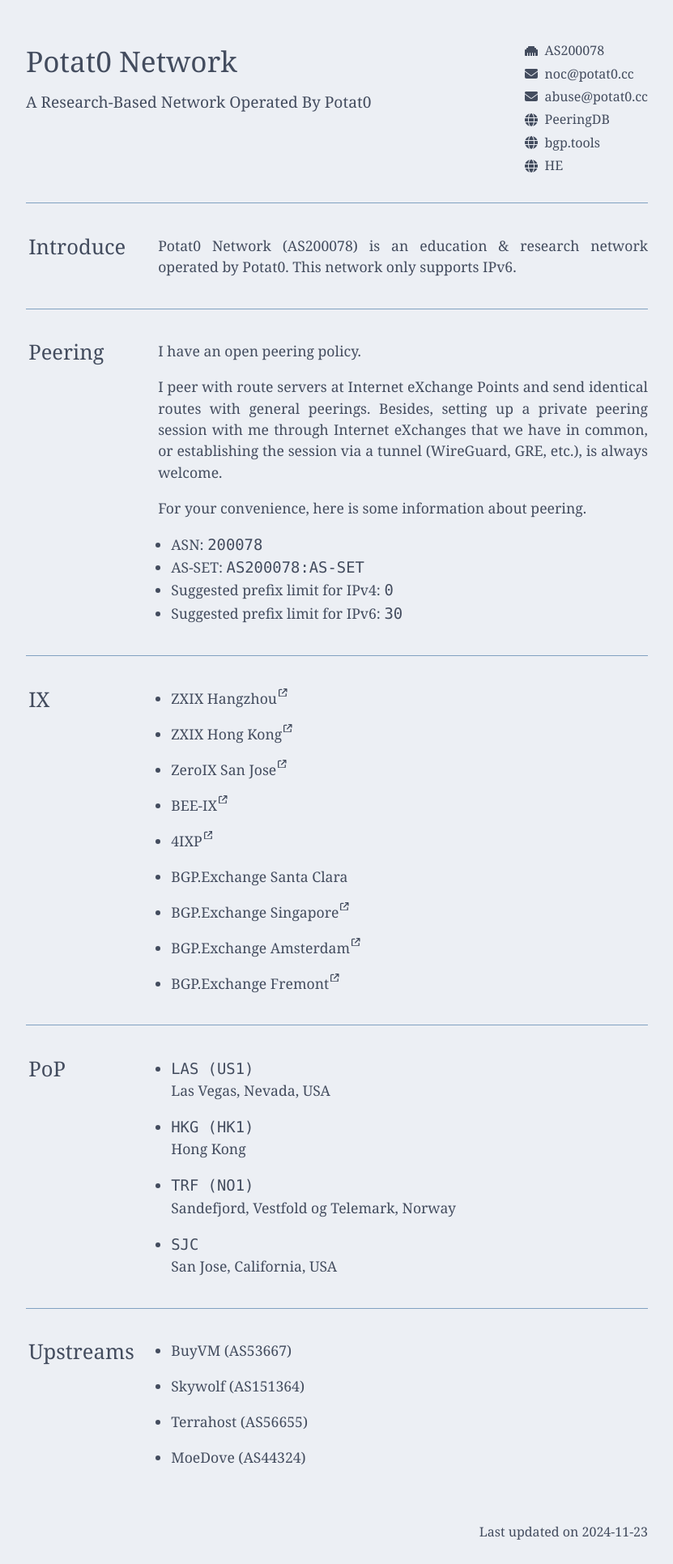
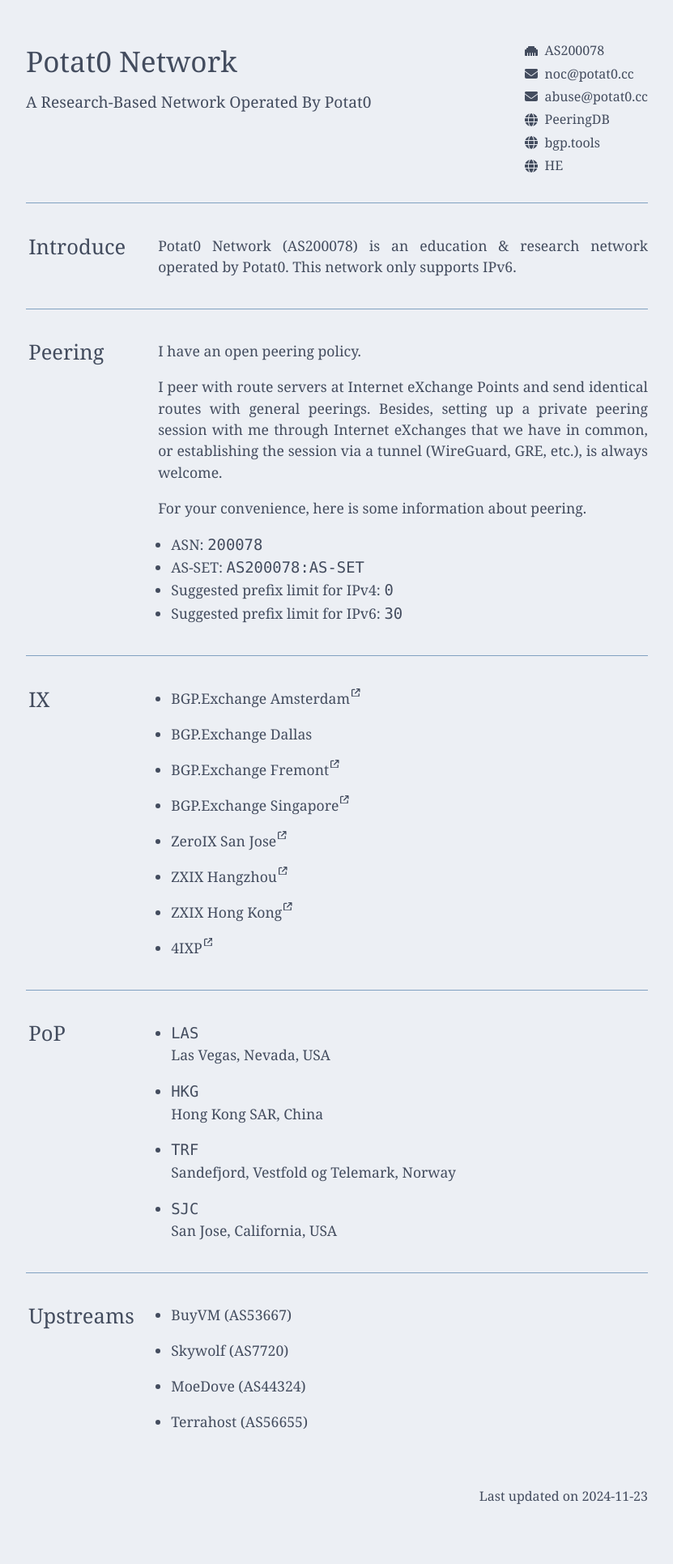
Before and after one commit to Potat0000/AS200078, a Jekyll site: the page built from index.md, in a window 1280 px wide. Shown: the whole page at 81% size, without its empty margins (224-1055 px from the left). Built offline with Jekyll 4.4.1, drawn with Linux system fonts in a browser that asks for light colours; after the commit the page ends 1887 px from its top, so only the background shows below that.

Commit message:
Update information

```diff
--- a/_data/config.yml
+++ b/_data/config.yml
@@ -44,43 +44,42 @@ section:
 
   - title: IX
     content: |
+      - [BGP.Exchange Amsterdam](https://www.peeringdb.com/ix/3822)
+
+      - BGP.Exchange Dallas
+
+      - [BGP.Exchange Fremont](https://www.peeringdb.com/ix/3828)
+
+      - [BGP.Exchange Singapore](https://www.peeringdb.com/ix/3820)
+
+      - [ZeroIX San Jose](https://www.peeringdb.com/ix/4242)
+
       - [ZXIX Hangzhou](https://www.peeringdb.com/ix/3166)
 
       - [ZXIX Hong Kong](https://www.peeringdb.com/ix/3246)
 
-      - [ZeroIX San Jose](https://www.peeringdb.com/ix/4242)
-
-      - [BEE-IX](https://www.peeringdb.com/ix/4105)
-
       - [4IXP](https://www.peeringdb.com/ix/2447)
-
-      - BGP.Exchange Santa Clara
-
-      - [BGP.Exchange Singapore](https://www.peeringdb.com/ix/3820)
-
-      - [BGP.Exchange Amsterdam](https://www.peeringdb.com/ix/3822)
-
-      - [BGP.Exchange Fremont](https://www.peeringdb.com/ix/3828)
 
   - title: PoP
     content: |
-      - `LAS (US1)`<br>
+      - `LAS`<br>
         Las Vegas, Nevada, USA
 
-      - `HKG (HK1)`<br>
-        Hong Kong
+      - `HKG`<br>
+        Hong Kong SAR, China
 
-      - `TRF (NO1)`<br>
+      - `TRF`<br>
         Sandefjord, Vestfold og Telemark, Norway
 
       - `SJC`<br>
         San Jose, California, USA
+
   - title: Upstreams
     content: |
       - BuyVM (AS53667)
 
-      - Skywolf (AS151364)
+      - Skywolf (AS7720)
+
+      - MoeDove (AS44324)
 
       - Terrahost (AS56655)
-
-      - MoeDove (AS44324)
```
